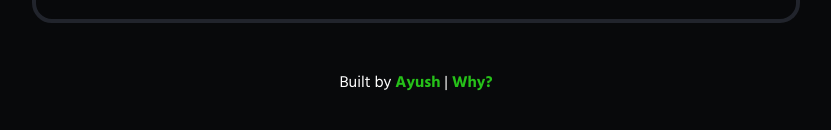
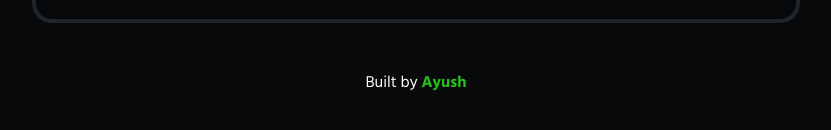
Before and after one commit to AyushSaini00/book-in-3, a Next.js app: page / in a window 1280 px wide. Shown: the part 510-640 px from the top of the page, without its empty margins (224-1055 px from the left). Built offline with nearby package versions, Linux system fonts and the light colour scheme; a web font is replaced by a local one.

Commit message:
footer comp, ese hi sexy lag rha tha

```diff
--- /dev/null
+++ b/components/FooterHomepage.js
@@ -0,0 +1,16 @@
+import Link from 'next/link';
+
+const FooterHomepage = () => {
+  return (
+    <footer>
+      <p>
+        Built by <a href="https://twitter.com/AyushCodes">Ayush</a>
+        {/* <Link href="/why">
+          <a>Why?</a>
+        </Link> */}
+      </p>
+    </footer>
+  );
+};
+
+export default FooterHomepage;
--- a/pages/index.js
+++ b/pages/index.js
@@ -5,6 +5,7 @@ import path from 'path';
 import matter from 'gray-matter';
 import { useState } from 'react';
 import Link from 'next/link';
+import FooterHomepage from '../components/FooterHomepage';
 
 export default function Home({ data }) {
   const [searchValue, setSearchValue] = useState('');
@@ -69,14 +70,7 @@ export default function Home({ data }) {
           </div>
         ))}
       </section>
-      <footer>
-        <p>
-          Built by <a href="https://twitter.com/AyushCodes">Ayush</a> |{' '}
-          <Link href="/why">
-            <a>Why?</a>
-          </Link>
-        </p>
-      </footer>
+      <FooterHomepage />
     </Layout>
   );
 }
```
Also changed, not shown: components/FooterUserPage.js (added, +17 -0 lines), pages/[slug].js (+2 -10 lines), pages/why.js (+7 -1 lines).
